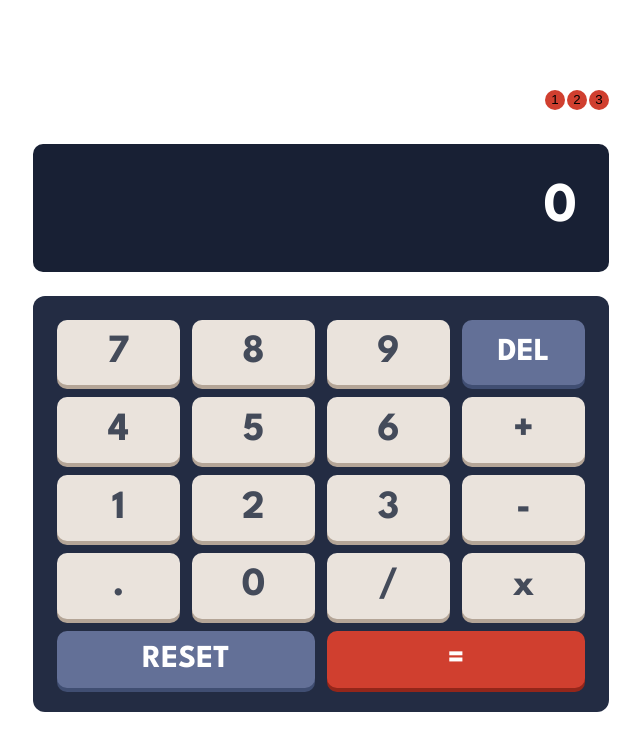
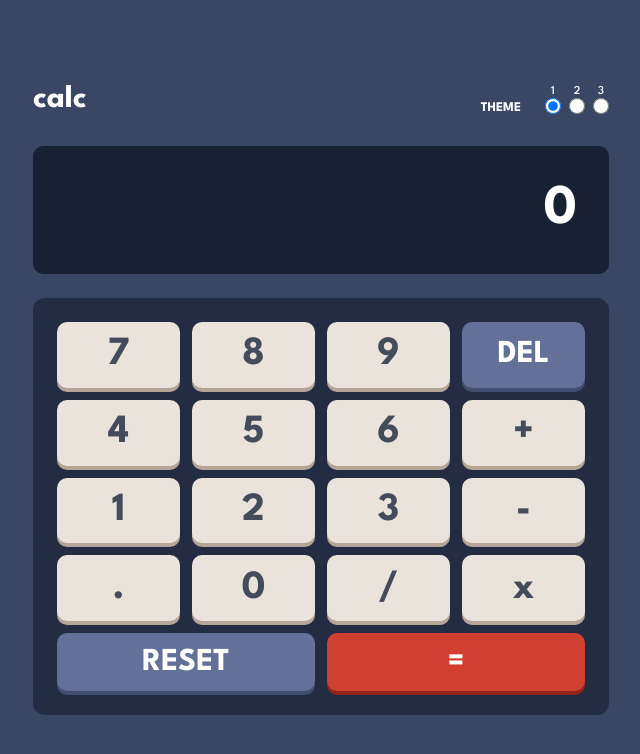
Before and after one commit to zulmy-azhary/calculator-app, a Svelte app: page / in a window 1280 px wide. Shown: the top 754 px of the page, without its empty margins (319-959 px from the left). Built offline with nearby package versions, Linux system fonts and the light colour scheme.

Commit message:
Save theme state to localStorage

```diff
--- a/src/app.css
+++ b/src/app.css
@@ -102,13 +102,24 @@ body {
   row-gap: 2rem;
 }
 
-button {
+button,
+input, label {
   cursor: pointer;
 }
 
+h1,
+h2,
+h3,
+h4,
+h5,
+h6,
+p {
+  line-height: normal;
+}
+/*
 @media (prefers-color-scheme: light) {
   :root {
     color: #213547;
     background-color: #ffffff;
   }
-}
+} */
--- a/src/components/Header.svelte
+++ b/src/components/Header.svelte
@@ -1,24 +1,26 @@
 <script lang="ts">
-  import { onMount } from "svelte";
-
   const themeList = [null, "theme-2", "theme-3"];
-  let themeIndex = 0;
-  $: setTheme = handleTheme(themeList, themeIndex);
+  $: handleTheme(themeList, themeIndex);
+  $: themeIndex = checkStorage();
 
   const handleTheme = (themeList: string[], themeIndex: number) => {
     const currentTheme = themeList[themeIndex];
-    const html = document.documentElement;
+    const html: HTMLElement = document.documentElement;
 
-    if (!currentTheme) return html.removeAttribute("data-theme");
+    if (!currentTheme) {
+      localStorage.setItem("data-theme", "default-theme");
+      return html.removeAttribute("data-theme");
+    }
     html.setAttribute("data-theme", currentTheme);
+    localStorage.setItem("data-theme", currentTheme);
   };
 
-  const toggle = () => {
-    if (themeIndex >= 2) return (themeIndex = 0);
-    themeIndex++;
+  const checkStorage = () => {
+    const dataTheme = localStorage.getItem("data-theme");
+    if (dataTheme === "theme-2") return 1;
+    if (dataTheme === "theme-3") return 2;
+    return 0;
   };
-
-  onMount(() => setTheme);
 </script>
 
 <header>
@@ -26,9 +28,39 @@
   <div class="theme">
     <h5>Theme</h5>
     <div class="toggle">
-      <button on:click={() => themeIndex = 0}>1</button>
-      <button on:click={() => themeIndex = 1}>2</button>
-      <button on:click={() => themeIndex = 2}>3</button>
+      <div class="toggle-radio">
+        <label for="1">1</label>
+        <input
+          id="1"
+          type="radio"
+          bind:group={themeIndex}
+          name="theme"
+          value={0}
+          on:click={() => (themeIndex = 0)}
+        />
+      </div>
+      <div class="toggle-radio">
+        <label for="2">2</label>
+        <input
+          id="2"
+          type="radio"
+          bind:group={themeIndex}
+          name="theme"
+          value={1}
+          on:click={() => (themeIndex = 1)}
+        />
+      </div>
+      <div class="toggle-radio">
+        <label for="3">3</label>
+        <input
+          id="3"
+          type="radio"
+          bind:group={themeIndex}
+          name="theme"
+          value={2}
+          on:click={() => (themeIndex = 2)}
+        />
+      </div>
     </div>
   </div>
 </header>
@@ -54,21 +86,34 @@
   h5 {
     text-transform: uppercase;
     color: var(--textScreen);
+    align-self: end;
   }
 
   .toggle {
     display: flex;
     justify-content: center;
     align-items: center;
-    column-gap: .125rem;
+    column-gap: 0.5rem;
   }
 
-  .toggle button {
-    padding: .125rem;
+  .toggle input {
+    padding: 0.125rem;
     background-color: var(--bgKeyAccent);
-    border: none;
-    width: 1.25rem;
-    height: 1.25rem;
-    border-radius: 50%;
+    width: 1rem;
+    height: 1rem;
+  }
+
+  .toggle-radio {
+    display: flex;
+    flex-direction: column;
+    justify-content: center;
+    align-items: center;
+  }
+
+  .toggle-radio label {
+    font-size: 0.75rem;
+    line-height: 1;
+    font-weight: 500;
+    color: var(--textScreen);
   }
 </style>
--- a/src/components/Screen.svelte
+++ b/src/components/Screen.svelte
@@ -6,16 +6,12 @@
     if (!isNaN(+calc)) {
       let inputValue = calc;
       let [mainNumbers, decimalNumbers] = inputValue.split(".");
-      let mainNumbersArray = mainNumbers.split("");
-
-      for (let i = mainNumbersArray.length - 3; i > 0; i -= 3) {
-        mainNumbersArray.splice(i, 0, ",");
-      }
+      mainNumbers = mainNumbers.replace(/\B(?=(\d{3})+(?!\d))/g, ",");
 
       if (decimalNumbers) {
-        return mainNumbersArray.join("") + "." + decimalNumbers;
+        return mainNumbers + "." + decimalNumbers;
       }
-      return mainNumbersArray.join("");
+      return mainNumbers;
     }
   };
 </script>
```
